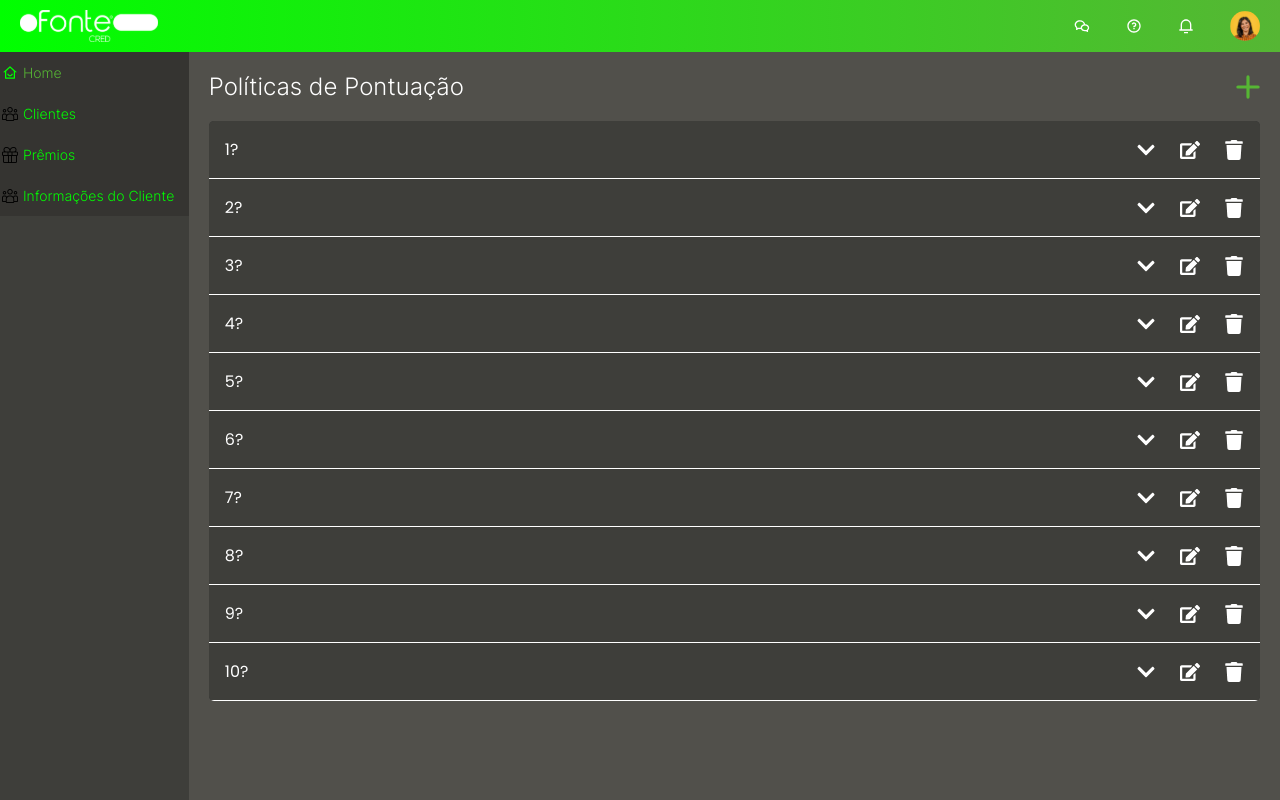
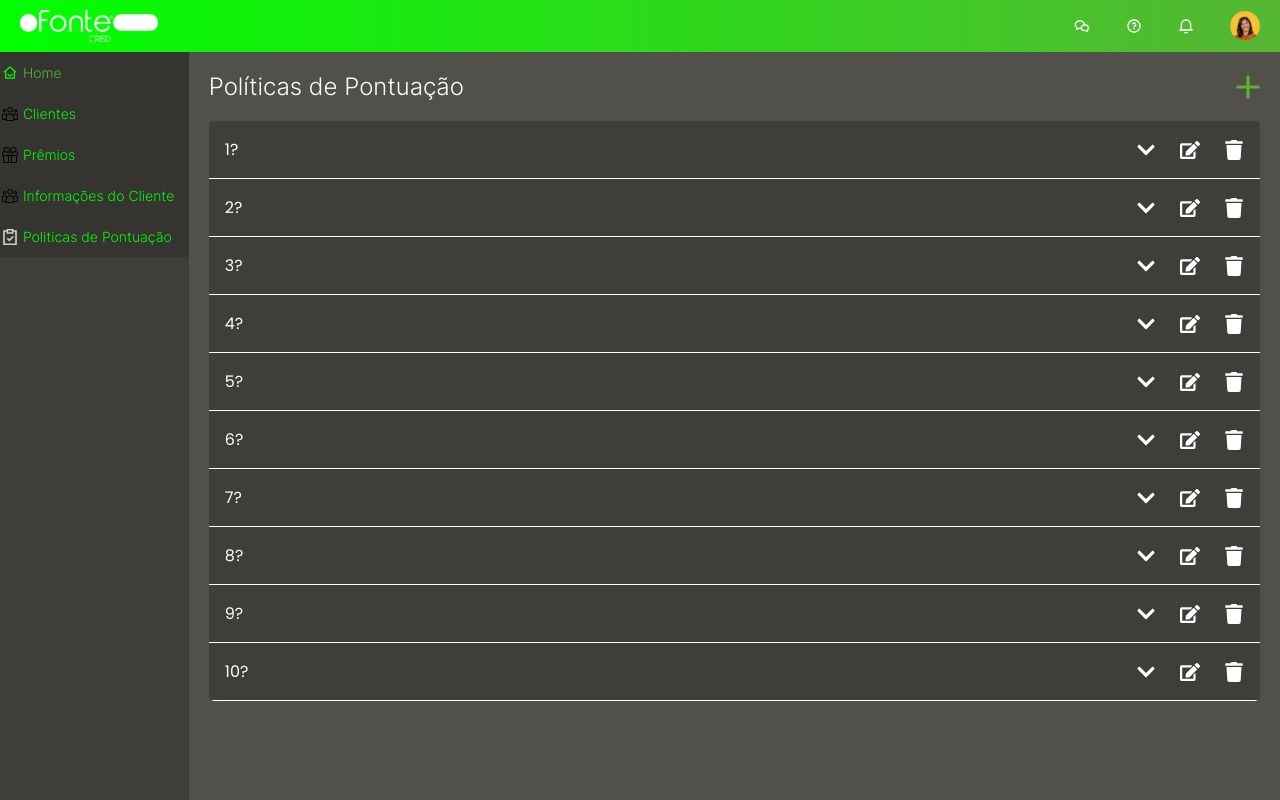
Before and after one commit to polijrorg/FonteCred-front, a Next.js app: page /Rules in a window 1280 px wide. Built offline with nearby package versions, Linux system fonts and the light colour scheme.

Commit message:
:bug: sidebar update

```diff
--- a/src/components/Sidebar/index.tsx
+++ b/src/components/Sidebar/index.tsx
@@ -14,6 +14,8 @@ const Sidebar: React.FC = () => {
             window.location.href = 'http://localhost:3000/Awards';
         } else if (page === 'ClientInfo') {
             window.location.href = 'http://localhost:3000/ClientInfo';
+        } else if (page === 'Rules') {
+            window.location.href = 'http://localhost:3000/Rules';
         }
     };
 
@@ -41,6 +43,12 @@ const Sidebar: React.FC = () => {
                     Informações do Cliente
                 </S.PageTitle>
             </S.MniWrapper>
+            <S.MniWrapper onClick={() => handleNavigation('Rules')}>
+                <S.Symbol src="assets/icons/PranchetaSymbol.svg" />
+                <S.PageTitle isActive={activePage === 'Rules'}>
+                    Politicas de Pontuação
+                </S.PageTitle>
+            </S.MniWrapper>
         </S.Wrapper>
     );
 };
```
